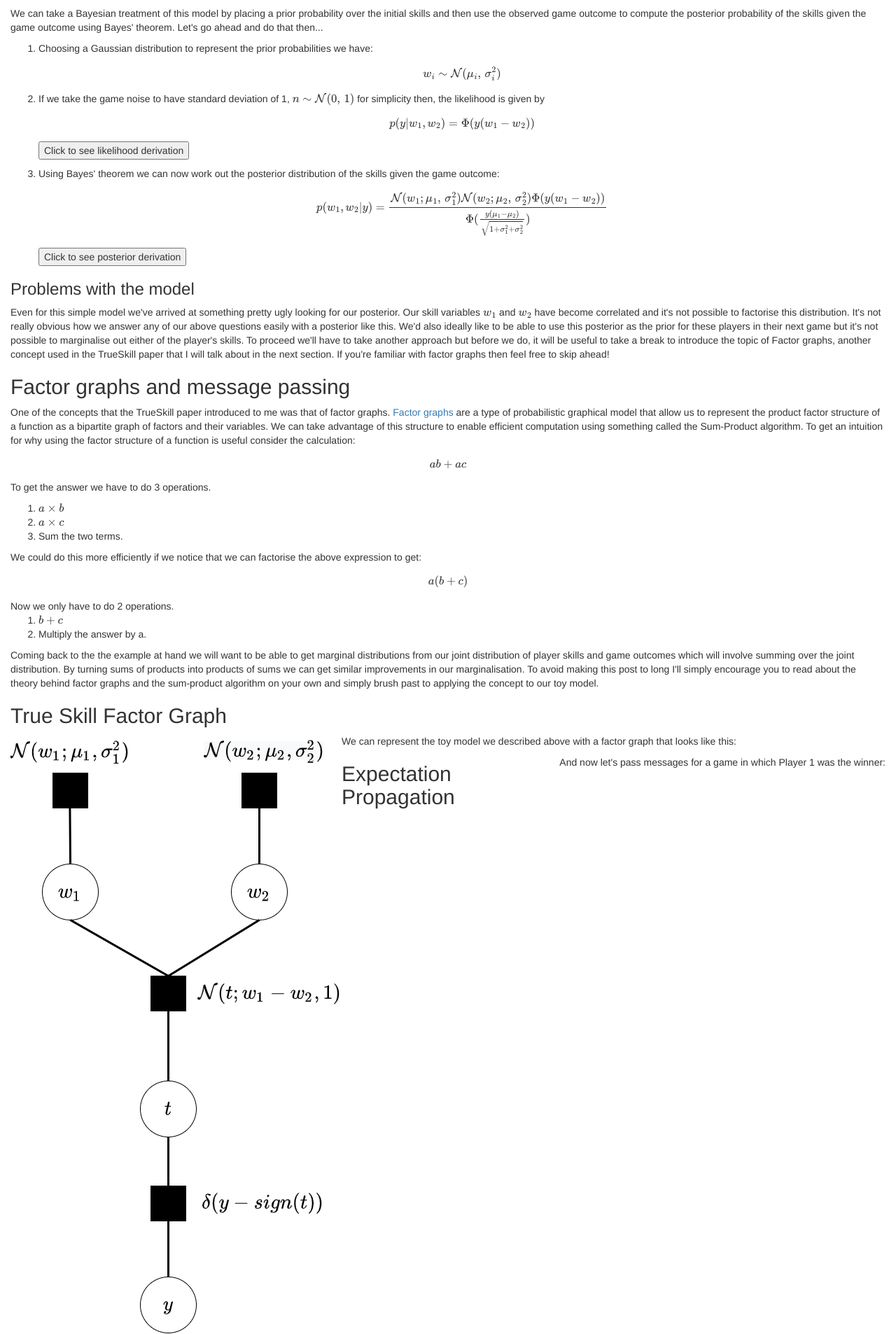
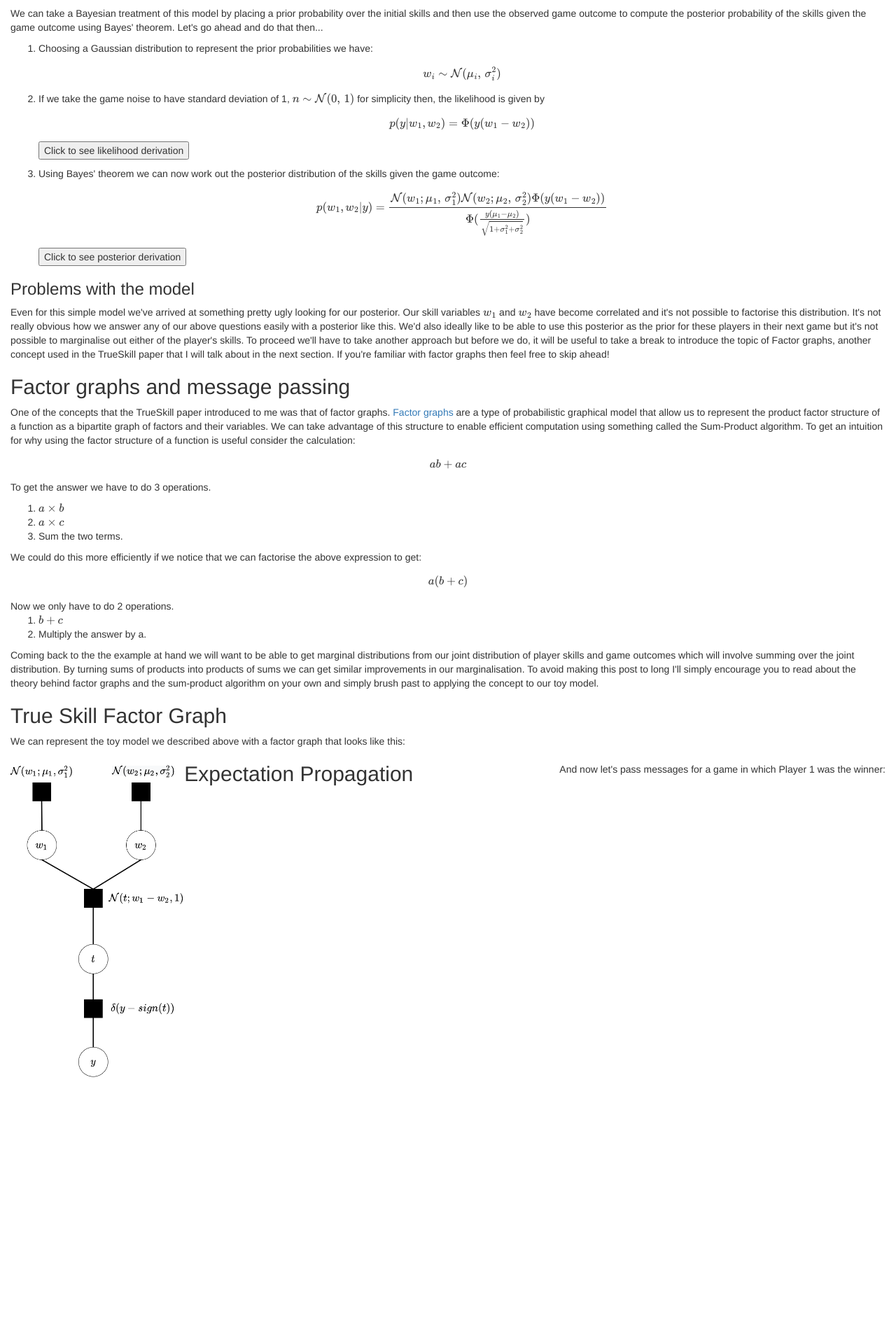
Before and after one commit to Nush395/Nush395.github.io, a Jekyll site: the page built from _posts/2020-06-06-true-skill.html, in a window 1280 px wide. Shown: the part 1066-2972 px from the top of the page at 70% size. Built offline with Jekyll 4.4.1, drawn with Linux system fonts in a browser that asks for light colours; formulas are drawn with MathJax 3; after the commit the page ends 2615 px from its top, so only the background shows below that.

Commit message:
Edit factor graph explanation.

```diff
--- a/_posts/2020-06-06-true-skill.html
+++ b/_posts/2020-06-06-true-skill.html
@@ -184,7 +184,9 @@ date: 2020-06-06
 </h2>
 <p>
     We can represent the toy model we described above with a factor graph that looks like this:
-    <img src="{{site.baseurl}}/assets/img/factor_graph_two_player.png" style="float:left;"/>
+    <div><p style="float: left;">
+        <img src="{{site.baseurl}}/assets/img/factor_graph_two_player.png" height="450"/>
+    </p>
     <p style="float:right;">
         And now let's pass messages for a game in which Player 1 was the winner:
     </p>
```
